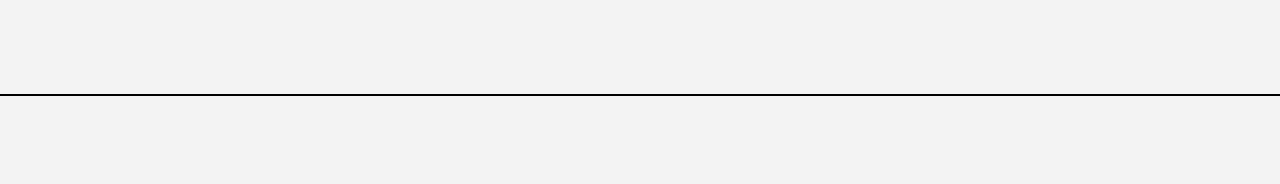
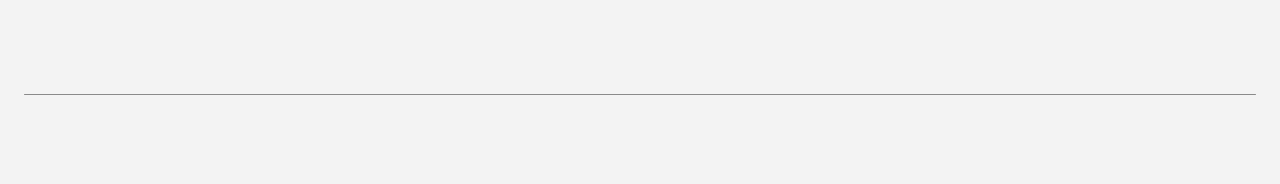
Before and after one commit to Jehee-H/portfolio, a React (Vite) app: page / in a window 1280 px wide. Shown: the part 1997-2181 px from the top of the page. Built offline with nearby package versions, Linux system fonts and the light colour scheme; a web font is replaced by a local one.

Commit message:
huge update pls work 3

```diff
--- a/src/styles/homepageContent.css
+++ b/src/styles/homepageContent.css
@@ -1,11 +1,13 @@
 /* Dünne schwarze Linie mit max-width und Padding */
 .black-line {
-  width: 100%;
-  max-width: 1500px;
+  width: calc(100% - 3rem);
+  max-width: 1700px;
   margin: 3rem auto;
-  height: 2px;
-  background: #000000;
-  opacity: 1;
+  height: 1px;
+  background: #222;
+  opacity: 0.5;
+  border-radius: 1px;
+
 }
 /* homepageContent.css */
 
```
